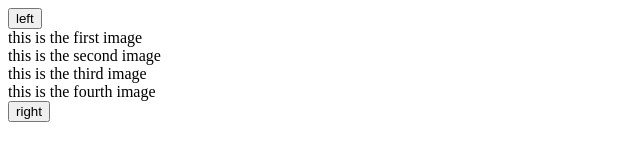
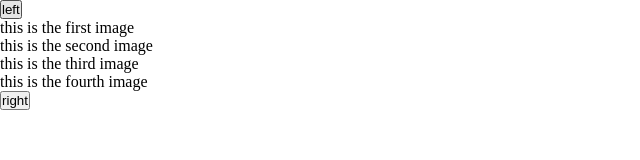
Before and after one commit to Bappaditya721135/javascript-image-slider, a plain HTML site: page index.html in a window 1280 px wide. Shown: the whole page, without its empty margins (0-640 px from the left). Drawn offline with Linux system fonts and the light colour scheme.

Commit message:
create css file and add sass compiler

```diff
--- a/index.html
+++ b/index.html
@@ -5,6 +5,7 @@
     <meta charset="UTF-8">
     <meta name="viewport" content="width=device-width, initial-scale=1.0">
     <title>Document</title>
+    <link rel="stylesheet" href="./styles.css">
 </head>
 
 <body>
--- /dev/null
+++ b/styles.scss
@@ -0,0 +1,5 @@
+* {
+    margin: 0;
+    padding: 0;
+    box-sizing: border-box;
+}
```
Also changed, not shown: styles.css (added), 1 other file.
